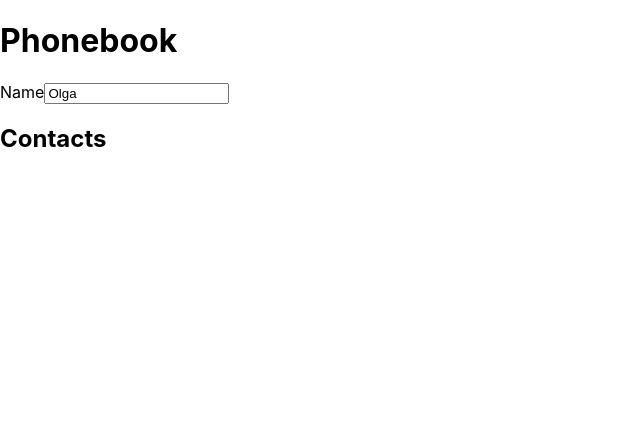
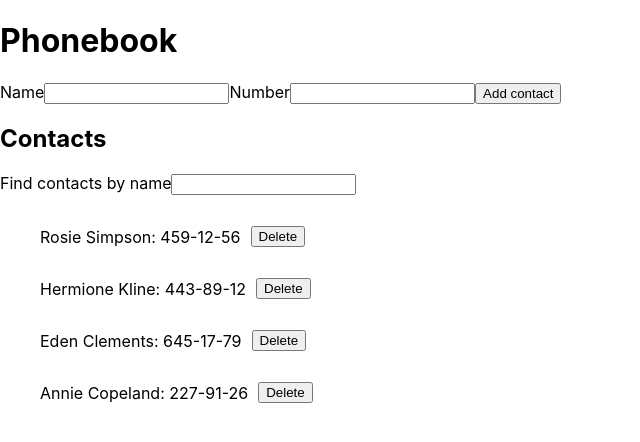
Before and after one commit to hotgorod/goit-react-hw-03-phonebook, a React (Create React App) app: page / in a window 1280 px wide. Shown: the top 442 px of the page, without its empty margins (0-640 px from the left). Built offline with nearby package versions, Linux system fonts and the light colour scheme.

Commit message:
filter and alert and delete added

```diff
--- a/package.json
+++ b/package.json
@@ -7,6 +7,7 @@
     "@testing-library/jest-dom": "^5.16.3",
     "@testing-library/react": "^12.1.4",
     "@testing-library/user-event": "^13.5.0",
+    "classnames": "^2.3.2",
     "nanoid": "^5.0.1",
     "react": "^18.1.0",
     "react-dom": "^18.1.0",
--- a/src/components/App.jsx
+++ b/src/components/App.jsx
@@ -1,19 +1,81 @@
 import React from 'react';
-import { nanoid } from 'nanoid'
-import ContactList from "components/ContactList/ContactList";
-import Filter from "components/Filter/Filter";
-import ContactForm from './ContactForm/ContactForm';
-// model.id = nanoid()
+import { nanoid } from 'nanoid';
+import ContactList from 'components/ContactList/ContactList';
+import Filter from 'components/Filter/Filter';
+import ContactForm from './ContactForm/ContactForm.';
 
+export class App extends React.Component {
+  state = {
+    contacts: [
+      { key: 'id-1', contactName: 'Rosie Simpson', contactNumber: '459-12-56' },
+      {
+        key: 'id-2',
+        contactName: 'Hermione Kline',
+        contactNumber: '443-89-12',
+      },
+      { key: 'id-3', contactName: 'Eden Clements', contactNumber: '645-17-79' },
+      {
+        key: 'id-4',
+        contactName: 'Annie Copeland',
+        contactNumber: '227-91-26',
+      },
+    ],
+    filter: '',
+  };
 
-export const App = () => {
+  deleteContact = contactKey => {
+    this.setState(prevState => ({
+      contacts: prevState.contacts.filter(
+        contact => contact.key !== contactKey
+      ),
+    }));
+  };
 
-  return (<div>
+  addContact = (contactName, contactNumber) => {
+    const isDuplicate = this.state.contacts.some(
+      contact => contact.contactName === contactName
+    );
 
-      <h1>Phonebook</h1>
-    <ContactForm />
-    <h2>Contacts</h2>
-  </div>
+    if (isDuplicate) {
+      alert('The contact already exist');
+      return;
+    }
 
+    const contact = {
+      key: nanoid(),
+      contactName: contactName,
+      contactNumber: contactNumber,
+    };
+    this.setState(prevState => ({
+      contacts: [contact, ...prevState.contacts],
+    }));
+  };
+
+  changeFilter = event => {
+    this.setState({ filter: event.currentTarget.value });
+  };
+
+  getFilteredContacts = () => {
+    const normalizedFilter = this.state.filter.toLowerCase();
+    return this.state.contacts.filter(contact =>
+      contact.contactName.toLowerCase().includes(normalizedFilter)
+    );
+  };
+
+  render() {
+    const filteredContacts = this.getFilteredContacts();
+
+    return (
+      <div>
+        <h1>Phonebook</h1>
+        <ContactForm addContactCallback={this.addContact} />
+        <h2>Contacts</h2>
+        <Filter filter={this.state.filter} onChange={this.changeFilter} />
+        <ContactList
+          contacts={filteredContacts}
+          onDeleteContact={this.deleteContact}
+        />
+      </div>
     );
   }
+}
--- /dev/null
+++ b/src/components/ContactForm/ContactForm..jsx
@@ -0,0 +1,57 @@
+import React from "react";
+import { nanoid } from 'nanoid';
+
+class ContactForm extends React.Component {
+    state = {
+        name: '',
+        number: ''
+    };
+
+    handleChange = event => {
+        const { name, value } = event.currentTarget;
+        this.setState({ [name]: value });
+    };
+    handleSubmit = event => {
+        event.preventDefault();
+        console.log(this.state);
+
+        this.props.addContactCallback(this.state.name, this.state.number);
+
+
+
+
+        this.setState({ name: '', number: '' });
+    };
+    render() {
+        const nameInputId = nanoid();
+        return <form onSubmit={this.handleSubmit}>
+            <label>
+                Name
+                <input
+                    type="text"
+                    name="name"
+                    value={this.state.name}
+                    onChange={this.handleChange}
+                    // pattern="^[a-zA-Zа-яА-Я]+(([' -][a-zA-Zа-яА-Я ])?[a-zA-Zа-яА-Я]*)*$"
+                    // title="Name may contain only letters, apostrophe, dash and spaces. For example Adrian, Jacob Mercer, Charles de Batz de Castelmore d'Artagnan"
+                    // required
+                    id={nameInputId} />
+            </label>
+            <label>
+                Number
+                <input
+                    type="tel"
+                    name="number"
+                    value={this.state.number}
+                    onChange={this.handleChange}
+                    // pattern="\+?\d{1,4}?[-.\s]?\(?\d{1,3}?\)?[-.\s]?\d{1,4}[-.\s]?\d{1,4}[-.\s]?\d{1,9}"
+                    // title="Phone number must be digits and can contain spaces, dashes, parentheses and can start with +"
+                    // required
+                />
+            </label>
+            <button type='submit'>Add contact</button>
+        </form>;
+    }
+}
+
+export default ContactForm;
--- a/src/components/ContactForm/ContactForm.jsx
+++ /dev/null
@@ -1,28 +0,0 @@
-import React from "react";
-class ContactForm extends React.Component {
-    state = {
-        contacts: [],
-        name: 'Olga'
-    }
-    handleInputChange = event => {
-        console.log(event.currentTarget.value);
-        this.setState({name: event.currentTarget.value})
-    }
-    render() {
-        return <form>
-            <label>
-                Name
-                <input
-                type="text"
-                name=""
-                value={this.state.name} onChange={this.handleInputChange}
-                    // pattern="^[a-zA-Zа-яА-Я]+(([' -][a-zA-Zа-яА-Я ])?[a-zA-Zа-яА-Я]*)*$"
-                    // title="Name may contain only letters, apostrophe, dash and spaces. For example Adrian, Jacob Mercer, Charles de Batz de Castelmore d'Artagnan"
-                    // required
-                />
-            </label>
-        </form>
-    }
-}
-
-export default ContactForm;
--- a/src/components/ContactList/ContactList.jsx
+++ b/src/components/ContactList/ContactList.jsx
@@ -1,5 +1,20 @@
-const ContactList = ({ }) => {
-    return
-}
+import React from 'react';
+import css from './ContactList.module.css';
+const ContactList = ({ contacts, onDeleteContact }) => {
+  return (
+    <ul>
+      {contacts.map(({ key, contactName, contactNumber }) => (
+        <li className={css.contactListItem} key={key}>
+          <p className={css.contactListItemText}>
+            {contactName}: {contactNumber}
+          </p>
+          <button type="button" onClick={() => onDeleteContact(key)}>
+            Delete
+          </button>
+        </li>
+      ))}
+    </ul>
+  );
+};
 
 export default ContactList;
--- /dev/null
+++ b/src/components/ContactList/ContactList.module.css
@@ -0,0 +1,8 @@
+.contactListItem {
+  display: flex;
+  align-items: center;
+}
+
+.contactListItemText {
+  margin-right: 10px;
+}
--- a/src/components/Filter/Filter.jsx
+++ b/src/components/Filter/Filter.jsx
@@ -1,5 +1,10 @@
-const Filter = ({ }) => {
-    return
+const Filter = ({filter, onChange}) => {
+
+    return (
+        <label>Find contacts by name
+            <input type="text" value={filter} onChange={onChange}></input>
+        </label>
+    )
 }
 
 export default Filter;
```
Also changed, not shown: 2 other files (tests, documents, lock files or other folders).
